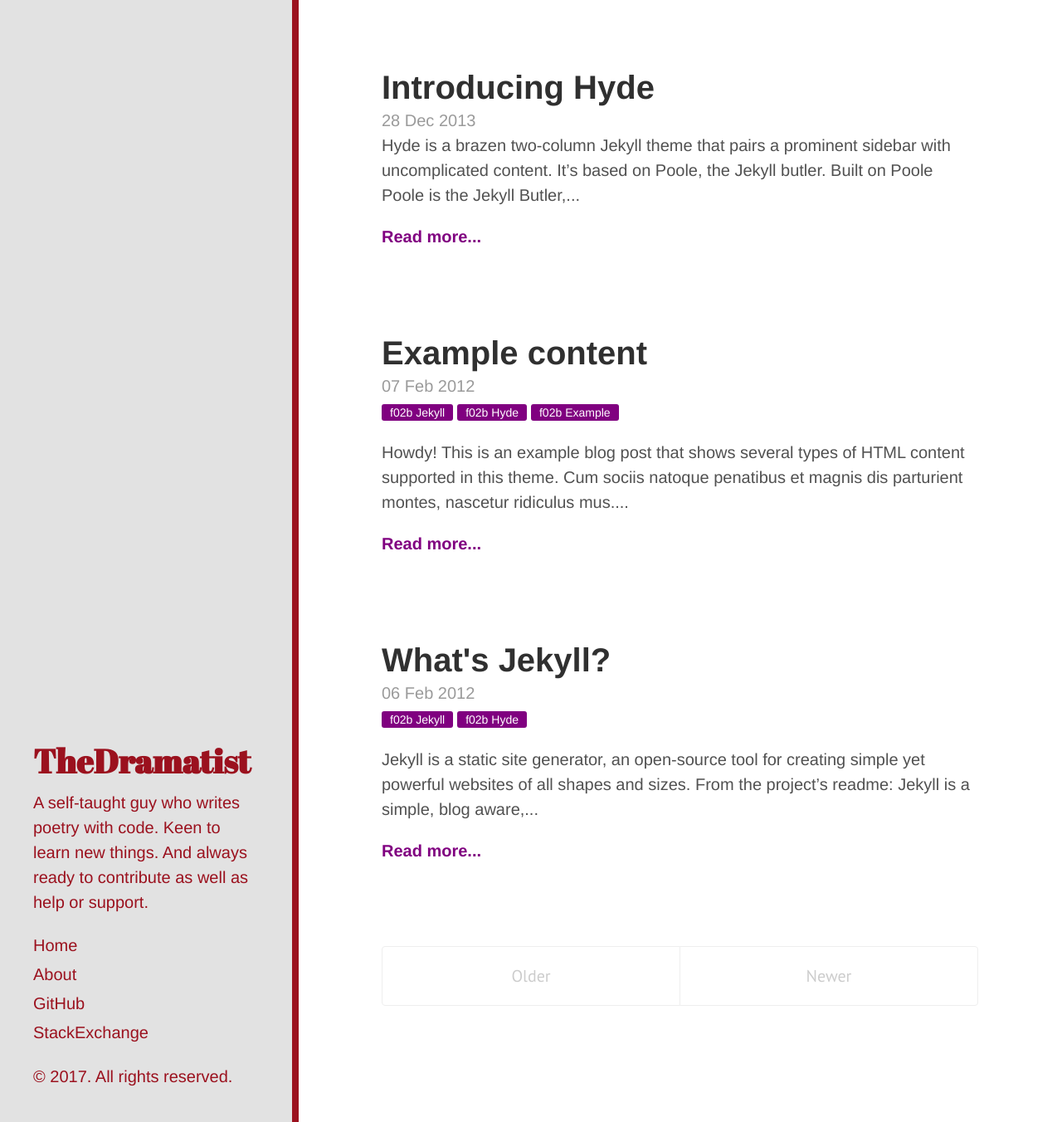
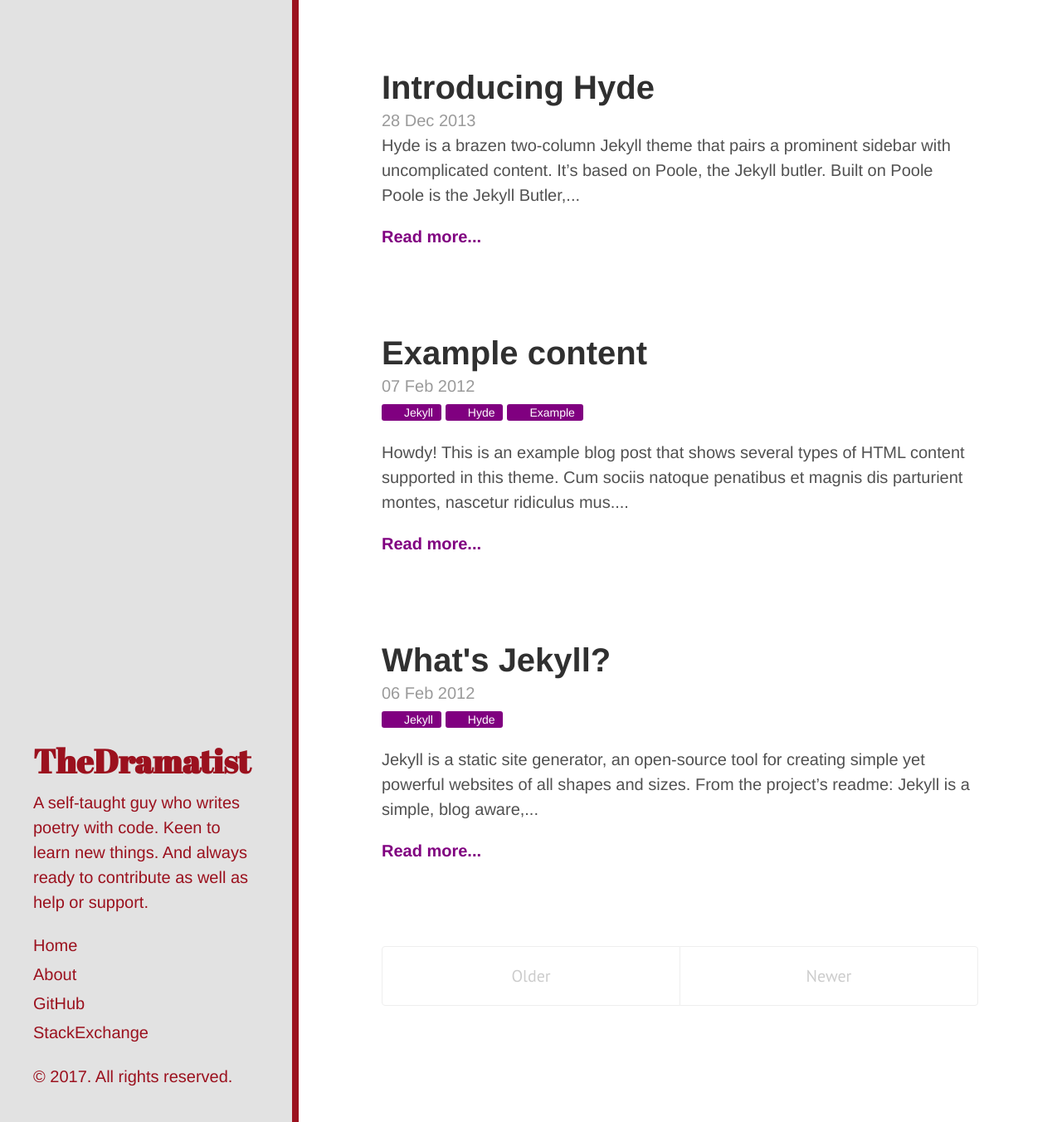
Before and after one commit to khanrn/codemascot.github.io, a Jekyll site: the page built from index.html, in a window 1280 px wide and 1352 px high. Shown: the whole window at 83% size. Built offline with Jekyll 4.4.1, drawn with Linux system fonts in a browser that asks for light colours; Markdown is read by kramdown in place of the engine named in the settings; the list of posts is cut into pages by our own code.

Commit message:
Fontawesome Fixed

```diff
--- a/public/css/hyde.css
+++ b/public/css/hyde.css
@@ -73,7 +73,9 @@
     border-radius: 3px;
 }
 .categories span:before {
-    content: "f02b ";
+    content: "\f02b ";
+    font-family: "FontAwesome";
+    margin-right: 6px;
 }
 
 .post-date {
```
